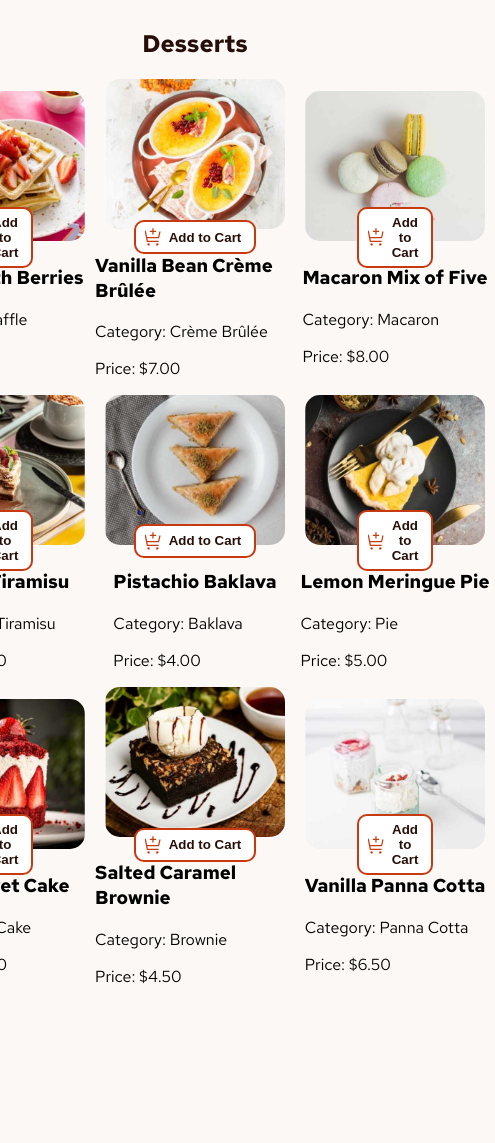
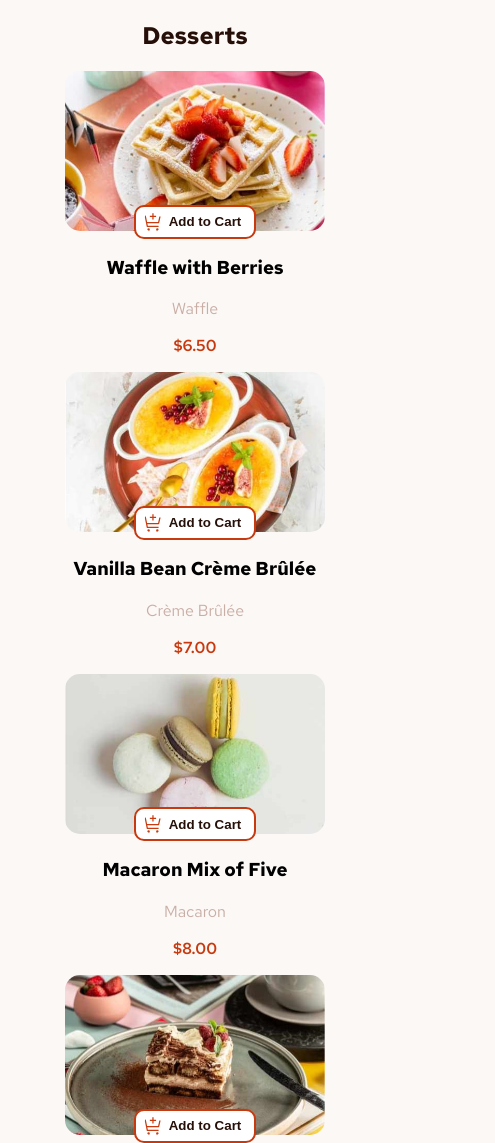
Before and after one commit to BuhleMtshali/shopping-cart, a plain HTML site: page index.html in a window 390 px wide. Shown: the top 1143 px of the page, 495 px wide, since content can reach past the window. Before the commit the page ends 1011 px from the top, so only its background shows below. Drawn offline with Linux system fonts and the light colour scheme.

Commit message:
updated the js file

```diff
--- a/app.css
+++ b/app.css
@@ -13,6 +13,7 @@
 body {
   font-family: var(--font-family);
   background-color: var(--bg-color);
+  margin: 0; /* Ensures there's no default margin around the body */
 }
 
 .container {
@@ -71,7 +72,37 @@ button {
   justify-content: center; /* centers vertically if needed */
 }
 .menu-container {
-  width: 600px;
+  width: 100%; /* Adjust to use full width of the parent */
+  max-width: 600px;
   display: grid;
   grid-template-columns: repeat(auto-fit, minmax(200px, 1fr));
 }
+.catergory {
+  color: var(--rose-300);
+}
+.price {
+  color: var(--red-btn);
+  font-weight: 600;
+}
+@media (max-width: 768px) {
+  .menu-container {
+    display: flex;
+    flex-direction: column;
+    flex-wrap: wrap;
+    align-items: center;
+    justify-content: center;
+    text-align: center;
+    margin-left: 0;
+    margin-right: 0;
+    overflow-y: hidden;
+    overflow-x: hidden;
+  }
+
+  img {
+    width: 260px;
+    height: 160px;
+    object-fit: cover;
+    object-position: center;
+    border-radius: 15px;
+  }
+}
--- a/app.js
+++ b/app.js
@@ -10,8 +10,8 @@ data.forEach((card) => {
           <!-- end of image -->
           <div class="info">
               <h3>${card.name}</h3>
-              <p>Category: ${card.category}</p>
-              <p>Price: $${card.price.toFixed(2)}</p>
+              <p class='catergory'> ${card.category}</p>
+              <p class='price'> $${card.price.toFixed(2)}</p>
             </div>
             <!-- end of info -->
           <div class="addBtn">
```
